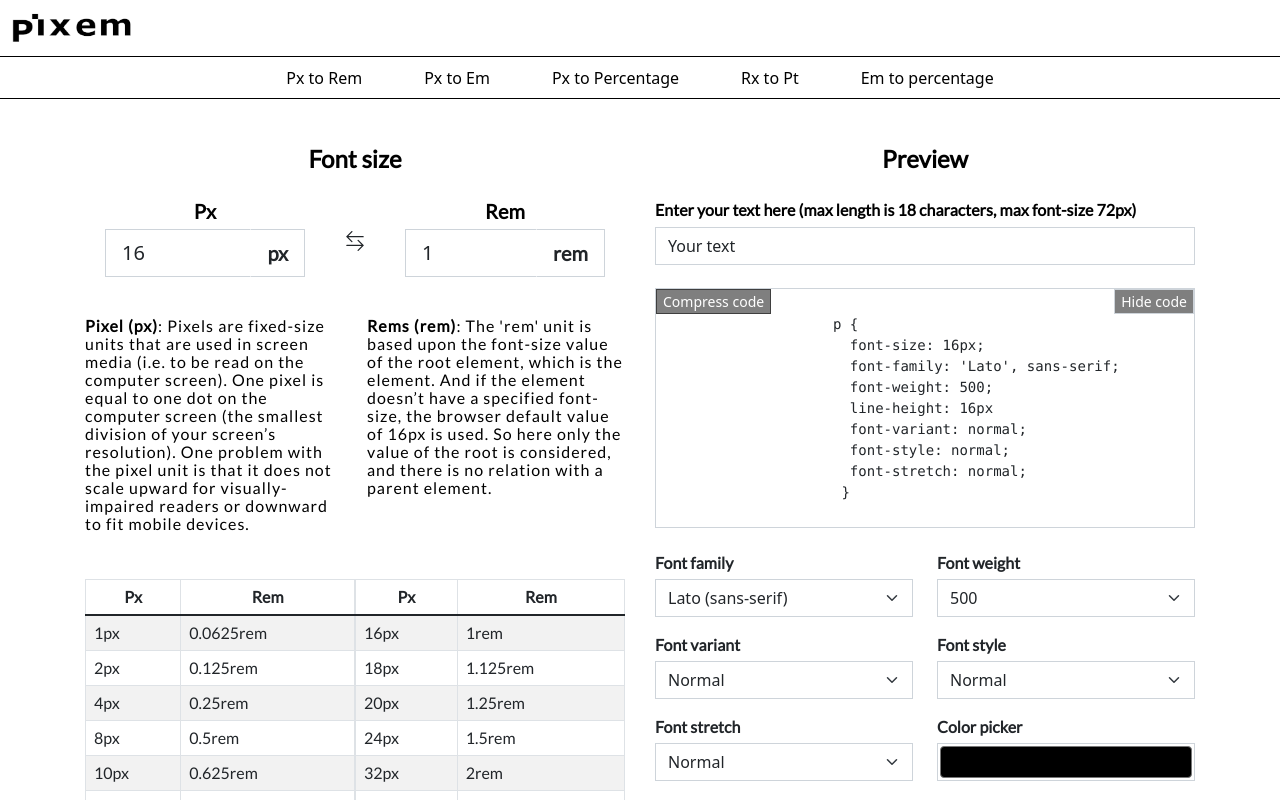
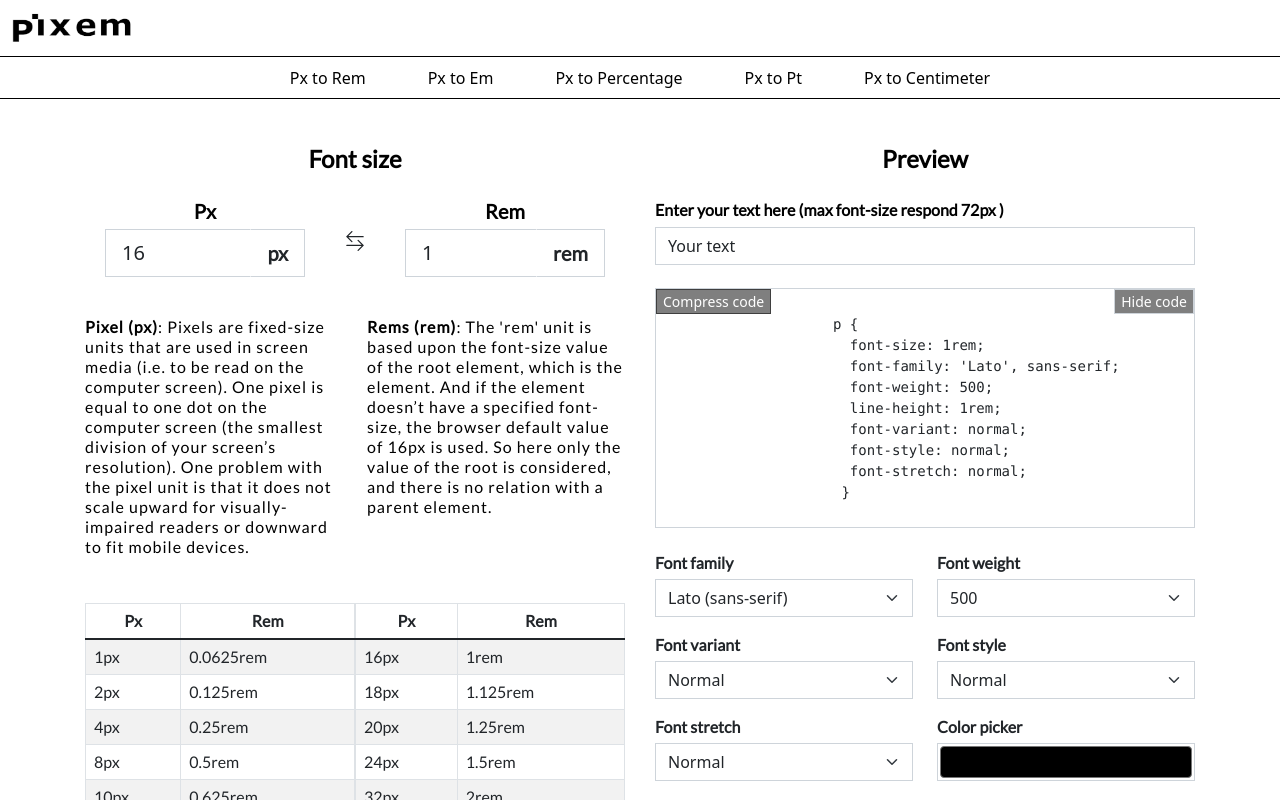
Before and after one commit to 12Aleks/pixem, a Next.js app in the folder app/: page /home in a window 1280 px wide. Both pictures are taken after a click on the button "Show code". Shown: the top 800 px of the page. Built offline with nearby package versions, Linux system fonts and the light colour scheme.

Commit message:
bug fixes

```diff
--- a/app/components/preview.js
+++ b/app/components/preview.js
@@ -1,8 +1,8 @@
-import {useState} from 'react';
+import {useEffect, useState} from 'react';
 import styles from '../styles/Preview.module.scss'
 import {Row, Col, FormControl, InputGroup, Form, Button} from "react-bootstrap";
 
-const Preview = ({unit}) => {
+const Preview = ({px, unit, unitName}) => {
     const [text, setText] = useState('Your text');
     const [color, setColor] = useState('#000000');
     const [style, setStyle] = useState('normal');
@@ -12,6 +12,7 @@ const Preview = ({unit}) => {
     const [stretch, setStretch] = useState('normal');
     const [compress, setCompress] = useState(false);
     const [active, setActive] = useState(false);
+    const [size, setSize] = useState(0);
     const fontWeight = [500, 100, 200, 300, 400, 600, 700, 800, 900];
 
 
@@ -25,17 +26,21 @@ const Preview = ({unit}) => {
         setStretch('normal');
     };
 
+    useEffect(() => {
+       px && setSize(px <= 72 ? px : 72)
+    }, [px]);
+
     return (
         <Col md={6} className={styles.preview}>
             <h2>Preview</h2>
-            <h6>Enter your text here (max length is 18 characters, max font-size 72px)</h6>
+            <h6>Enter your text here (max font-size respond 72px )</h6>
             <InputGroup>
                 <FormControl
                     type="text"
                     placeholder=''
                     value={text}
                     onChange={e => setText(e.target.value)}
-                    maxLength="18"
+                    maxLength="180"
                 />
             </InputGroup>
             <div className={styles.text_wrapper}>
@@ -44,10 +49,10 @@ const Preview = ({unit}) => {
                 <div className={active && styles.codeWrapper}>
                   <pre>{`
                      p {
-                      ${!compress? ` font-size: ${unit <= 72 ? unit : 72}px;
+                      ${!compress? ` font-size: ${unit}${unitName};
                        font-family: ${family};
                        font-weight: ${weight};
-                       line-height: ${unit <= 72 ? unit : 72}px`:` font:${weight} ${unit <= 72 ? unit : 72}px/${unit <= 72 ? unit : 72}px ${family}`}
+                       line-height: ${unit}${unitName};`:` font:${weight} ${unit}${unitName}/${unit}${unitName} ${family}`}
                        font-variant: ${variant};
                        font-style: ${style};
                        font-stretch: ${stretch};
@@ -56,13 +61,14 @@ const Preview = ({unit}) => {
                   </pre>
                 </div>
                 <p style={{
-                    fontSize: `${unit <= 72 ? unit : 72}` + 'px',
+                    fontSize: `${size}` + 'px',
+                    lineHeight: `${size}` + 'px',
                     color: `${color}`,
                     fontStyle: `${style}`,
                     fontFamily: `${family}`,
                     fontWeight: `${weight}`,
                     fontVariant: `${variant}`,
-                    fontStretch: `${stretch}`
+                    fontStretch: `${stretch}`,
                 }}
                 >{text}</p>
             </div>
@@ -107,7 +113,7 @@ const Preview = ({unit}) => {
                         </Form.Select>
                     </Col>
                     <Col md={6} className='mt-3'>
-                         <Form.Label className={styles.label}>Font stretch</Form.Label>
+                        <Form.Label className={styles.label}>Font stretch</Form.Label>
                         <Form.Select onChange={e => setStretch(e.target.value)}>
                             <option value="normal">Normal</option>
                             <option value="ultra-condensed">Ultra condensed</option>
@@ -127,7 +133,8 @@ const Preview = ({unit}) => {
                         type="color"
                         id="exampleColorInput"
                         className={styles.formColor}
-                        defaultValue="#00000"
+                        defaultValue={color}
+                        value={color}
                         title="Choose your color"
                         onChange={e => setColor(e.target.value)}
                     />
--- a/app/components/subpages/first.js
+++ b/app/components/subpages/first.js
@@ -83,7 +83,7 @@ const First = () => {
                         </Col>
                     </Row>
                 </Col>
-                <Preview unit={px}/>
+                <Preview px={px} unit={rem} unitName={'rem'}/>
             </Row>
         </Container>
     );
--- a/app/components/subpages/fourth.js
+++ b/app/components/subpages/fourth.js
@@ -54,7 +54,6 @@ const Fourth = () => {
                                     </InputGroup>
                                 </div>
 
-
                                 <div onClick={() => setPosition(!position)}>
                                     <ArrowLeftRight  size={20}/>
                                 </div>
@@ -83,7 +82,7 @@ const Fourth = () => {
                         </Col>
                     </Row>
                 </Col>
-                <Preview unit={px}/>
+                <Preview px={px} unit={pt} unitName={'pt'}/>
             </Row>
         </Container>
     );
--- a/app/components/subpages/second.js
+++ b/app/components/subpages/second.js
@@ -83,7 +83,7 @@ const Second = () => {
                          </Col>
                     </Row>
                 </Col>
-                <Preview unit={px}/>
+                <Preview px={px} unit={em} unitName={'em'}/>
             </Row>
         </Container>
     );
--- a/app/components/subpages/third.js
+++ b/app/components/subpages/third.js
@@ -83,7 +83,7 @@ const Third = () => {
                         </Col>
                     </Row>
                 </Col>
-                <Preview unit={px}/>
+                <Preview px={px} unit={percent} unitName={'%'}/>
             </Row>
         </Container>
     );
--- a/app/pages/home.js
+++ b/app/pages/home.js
@@ -23,10 +23,10 @@ const Home = () => {
                             <Tab eventKey="third" title="Px to Percentage" >
                                <Third/>
                             </Tab>
-                            <Tab eventKey="fourth" title="Rx to Pt" >
+                            <Tab eventKey="fourth" title="Px to Pt" >
                                 <Fourth/>
                             </Tab>
-                            <Tab eventKey="fifth" title="Em to percentage" >
+                            <Tab eventKey="fifth" title="Px to Centimeter" >
                                 <Fifth/>
                             </Tab>
                         </Tabs>
--- a/app/styles/Preview.module.scss
+++ b/app/styles/Preview.module.scss
@@ -19,11 +19,15 @@
   p{
     letter-spacing: 1px;
     font-family: 'Lato', sans-serif;
-    margin-bottom: 0;
     word-break: break-all;
     -webkit-hyphens: none;
     -ms-hyphens: none;
     hyphens: none;
+    margin: 0;
+    -webkit-line-clamp: 3;
+    display: -webkit-box;
+    -webkit-box-orient: vertical;
+    overflow: hidden;
   }
   & > div{
     display: none;
--- a/app/styles/style.scss
+++ b/app/styles/style.scss
@@ -90,7 +90,7 @@ h6{
 
           .text-wrapper{
             p{
-              font: 400 1rem/1.125rem Lato, sans-serif;
+              font: 400 1rem/1.25rem Lato, sans-serif;
               letter-spacing: 0.0625rem;
             }
           }
```
